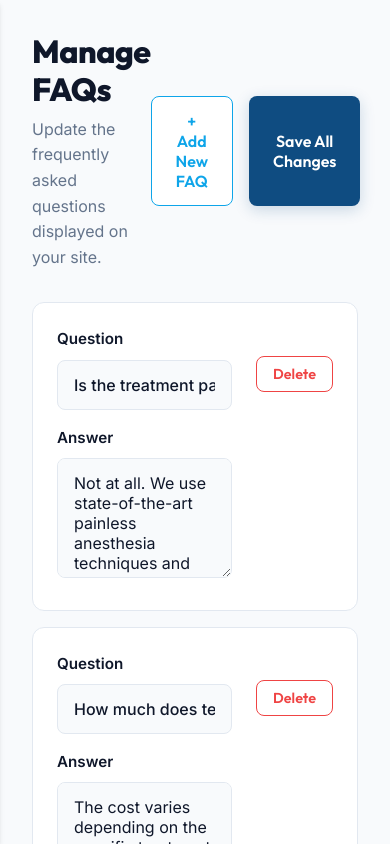
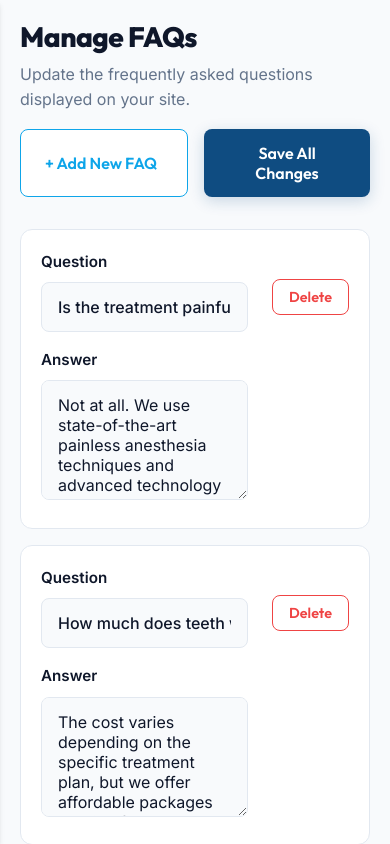
Before and after one commit to krpreliner/dentist, a Next.js app: page /admin/faqs in a window 390 px wide. Shown: the top 844 px of the page. Built offline with nearby package versions, Linux system fonts and the light colour scheme.

Commit message:
style: optimize admin panel for mobile devices

```diff
--- a/src/app/admin/admin.css
+++ b/src/app/admin/admin.css
@@ -479,6 +479,50 @@ body {
   }
 }
 
+/* Mobile Adjustments */
+@media (max-width: 768px) {
+  .admin-content {
+    padding: 1.25rem;
+  }
+
+  .admin-card {
+    padding: 1.5rem;
+  }
+
+  .data-item-card {
+    padding: 1.25rem;
+  }
+
+  .admin-page-title {
+    font-size: 1.75rem;
+  }
+
+  .admin-page-header {
+    flex-direction: column;
+    align-items: flex-start;
+    gap: 1rem;
+  }
+
+  .admin-page-header > div:last-child {
+    width: 100%;
+    justify-content: stretch;
+  }
+
+  .admin-page-header > div:last-child button {
+    flex: 1;
+  }
+
+  .admin-grid-gallery,
+  .admin-grid-services,
+  .admin-grid-testimonials {
+    grid-template-columns: 1fr !important;
+  }
+
+  .admin-grid-contact {
+    grid-template-columns: 1fr !important;
+  }
+}
+
 .admin-mobile-header {
   display: none;
   justify-content: space-between;
--- a/src/app/admin/contact/page.jsx
+++ b/src/app/admin/contact/page.jsx
@@ -54,7 +54,7 @@ export default function ContactAdmin() {
       )}
 
       <div className="admin-card animate-slide-in">
-        <form onSubmit={handleSave} style={{ display: 'grid', gridTemplateColumns: '1fr 1fr', gap: '1.5rem' }}>
+        <form onSubmit={handleSave} className="admin-grid-contact" style={{ display: 'grid', gridTemplateColumns: '1fr 1fr', gap: '1.5rem' }}>
           <div className="admin-form-group">
             <label className="admin-label">Phone Number</label>
             <input type="text" placeholder="+91 1234567890" name="phone" value={data.phone || ''} onChange={handleChange} className="admin-input" />
--- a/src/app/admin/gallery/page.jsx
+++ b/src/app/admin/gallery/page.jsx
@@ -106,7 +106,7 @@ export default function GalleryAdmin() {
         </div>
       )}
 
-      <div style={{ display: 'grid', gridTemplateColumns: 'repeat(auto-fill, minmax(400px, 1fr))', gap: '1.5rem' }}>
+      <div className="admin-grid-gallery" style={{ display: 'grid', gridTemplateColumns: 'repeat(auto-fill, minmax(400px, 1fr))', gap: '1.5rem' }}>
         {gallery.map((item, index) => (
           <div key={index} className="data-item-card animate-slide-in" style={{ animationDelay: `${index * 0.05}s` }}>
             <div style={{ position: 'absolute', top: '1rem', right: '1rem' }}>
--- a/src/app/admin/login/page.jsx
+++ b/src/app/admin/login/page.jsx
@@ -62,8 +62,11 @@ export default function AdminLogin() {
             <input
               type="text"
               value={username}
-              onChange={(e) => setUsername(e.target.value)}
+              onChange={(e) => setUsername(e.target.value.trim().toLowerCase())}
               required
+              autoCapitalize="none"
+              autoCorrect="off"
+              spellCheck="false"
               style={{ width: '100%', padding: '0.875rem 1rem', borderRadius: '0.5rem', border: '1px solid #E2E8F0', outline: 'none', transition: 'all 0.2s', backgroundColor: '#F8FAFC', color: '#0F172A' }}
               placeholder="Enter your username"
               onFocus={(e) => { e.target.style.borderColor = '#0EA5E9'; e.target.style.backgroundColor = '#ffffff'; e.target.style.boxShadow = '0 0 0 3px rgba(14, 165, 233, 0.1)'; }}
--- a/src/app/admin/services/page.jsx
+++ b/src/app/admin/services/page.jsx
@@ -106,7 +106,7 @@ export default function ServicesAdmin() {
         </div>
       )}
 
-      <div style={{ display: 'grid', gridTemplateColumns: 'repeat(auto-fill, minmax(350px, 1fr))', gap: '1.5rem' }}>
+      <div className="admin-grid-services" style={{ display: 'grid', gridTemplateColumns: 'repeat(auto-fill, minmax(350px, 1fr))', gap: '1.5rem' }}>
         {services.map((item, index) => (
           <div key={index} className="data-item-card animate-slide-in" style={{ animationDelay: `${index * 0.05}s` }}>
             <div style={{ position: 'absolute', top: '1rem', right: '1rem' }}>
--- a/src/app/admin/testimonials/page.jsx
+++ b/src/app/admin/testimonials/page.jsx
@@ -77,7 +77,7 @@ export default function TestimonialsAdmin() {
         </div>
       )}
 
-      <div style={{ display: 'grid', gridTemplateColumns: 'repeat(auto-fill, minmax(350px, 1fr))', gap: '1.5rem' }}>
+      <div className="admin-grid-testimonials" style={{ display: 'grid', gridTemplateColumns: 'repeat(auto-fill, minmax(350px, 1fr))', gap: '1.5rem' }}>
         {testimonials.map((item, index) => (
           <div key={index} className="data-item-card animate-slide-in" style={{ animationDelay: `${index * 0.05}s` }}>
             <div style={{ position: 'absolute', top: '1rem', right: '1rem' }}>
```
